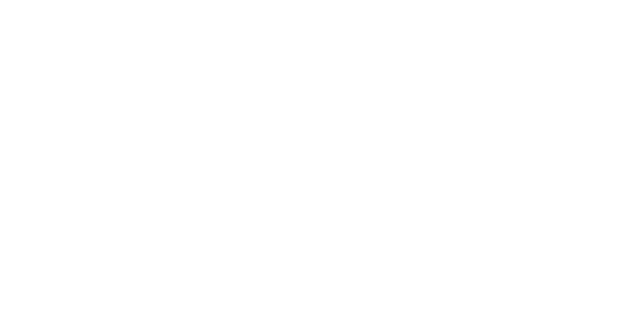
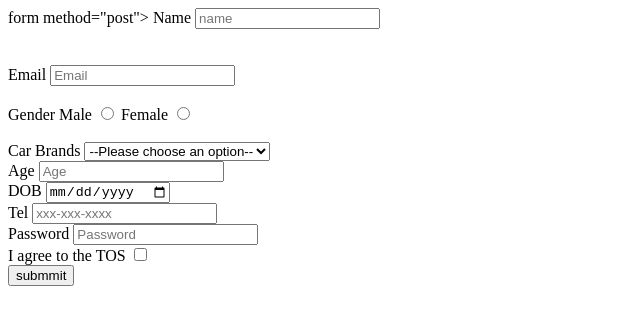
Before and after one commit to acciojob/signup-form-car-Khanmdasad, a website: page main.html in a window 1280 px wide. Shown: the whole page, without its empty margins (0-640 px from the left). Drawn offline with Linux system fonts and the light colour scheme.

Commit message:
created a submission

```diff
--- a/main.html
+++ b/main.html
@@ -8,6 +8,51 @@
 
 <body>
 	<!-- the entire body must be written by student -->
+
+	form method="post">
+        <label for="name">Name</label>
+		<input id="name" type="text" minlength="3" maxlength="50" required placeholder="name"><br>
+
+        <br>
+        <br>
+
+        <label for="email">Email</label>
+        <input type="email" id="email" placeholder="Email" required>
+        <br>
+        <br>
+        <label for="gender">Gender</label>
+        <label for="male">Male</label>
+        <input type="radio" value="male"  id="male" required>
+        <label for="female">Female</label>
+        <input type="radio" value="female"  id="female" required><br>
+        <br>
+        <label for="car">Car Brands</label>
+        <select name="car" id="car" required placeholder="--Please choose an option--">
+            <option value="">--Please choose an option--</option>
+            <option value="">BMW</option>
+            <option value="">GT</option>
+            <option value="">MT</option>
+            <option value="">Supra</option>
+        </select><br>
+
+        <label for="age">Age</label>
+        <input type="number" id="age" placeholder="Age" required><br>
+
+        <label for="dob">DOB</label>
+        <input type="date" id="dob" required><br>
+
+        <label for="tel">Tel</label>
+        <input type="tel" id="tel" placeholder="xxx-xxx-xxxx" ><br>
+
+        <label for="Password">Password</label>
+        <input type="password" id="password" placeholder="Password" required><br>
+
+        <label for="tos">I agree to the TOS</label>
+        <input type="checkbox" id="tos" required><br>
+
+        <button>submmit</button>
+     </form>
+
     <script type="text/javascript" src="./script.js">
 </script>
 
```
